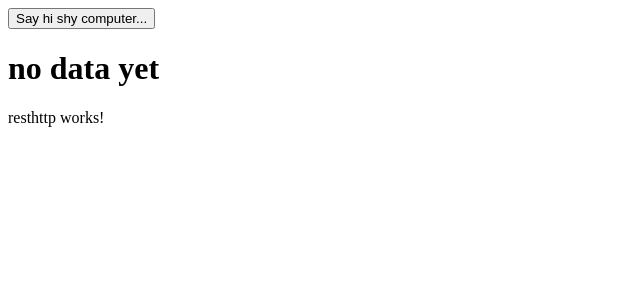
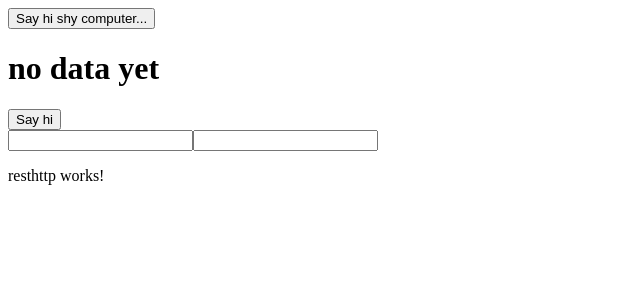
Before and after one commit to morriswa/studentManagerAngular, an Angular app: page / in a window 1280 px wide. Shown: the top 300 px of the page, without its empty margins (0-640 px from the left). Built offline with nearby package versions, Linux system fonts and the light colour scheme.

Commit message:
working! login service connected to API

```diff
--- /dev/null
+++ b/src/app/interface/login-request.ts
@@ -0,0 +1,4 @@
+export interface LoginRequest {
+    username: string;
+    password: string;
+}
--- a/src/app/resthttp/resthttp.component.html
+++ b/src/app/resthttp/resthttp.component.html
@@ -1,4 +1,10 @@
 <button (click)="sayHi()">Say hi shy computer...</button>
 <h1>{{ message }}</h1>
+<button (click)="sayHiWithCreds()">Say hi</button>
+<form [formGroup]="loginForm">
+    <input type="text" name="username" formControlName="username">
+    <input type="password" name="password" formControlName="password">
+
+</form>
 
 <p>resthttp works!</p>
--- a/src/app/resthttp/resthttp.component.ts
+++ b/src/app/resthttp/resthttp.component.ts
@@ -1,6 +1,8 @@
 import { Component, OnInit } from '@angular/core';
 import { HttpClient, HttpResponse } from '@angular/common/http';
 import { Response } from '../interface/response';
+import { FormBuilder, FormGroup } from '@angular/forms';
+import { LoginRequest } from '../interface/login-request';
 
 @Component({
   selector: 'app-resthttp',
@@ -9,13 +11,49 @@ import { Response } from '../interface/response';
 })
 export class ResthttpComponent {
 
-  readonly HTTP_URL: string = 'http://localhost:8080';
+  readonly HTTP_URL: string = 'http://localhost:8080/';
   message: string = "no data yet";
-  constructor(private http: HttpClient) { }
+
+  public loginForm: FormGroup;
+
+  constructor(private http: HttpClient, private fb: FormBuilder)
+  {
+    this.loginForm = this.fb.group({
+      username: "",
+      password: ""
+    });
+   }
 
   sayHi() {
-    this.http.get<Response>(this.HTTP_URL + '/hello').subscribe(response => {
+    this.http.get<Response>(this.HTTP_URL + 'hello').subscribe(response => {
       this.message = response.message;
     });
   }
+
+
+  sayHiWithCreds() {
+    let loginRequest: LoginRequest = {
+      "username" : this.loginForm.get('username')?.value,
+      "password" : this.loginForm.get('password')?.value
+    };
+
+    try {
+      this.http.post<Response>(this.HTTP_URL + 'api/hello',loginRequest).subscribe(response => {
+        this.message = response.message;
+      });
+    } catch(e) {
+      this.custErrorHandler(e);
+    }
+
+    // this.http.get<Response>(this.HTTP_URL + 'api/hello').subscribe(response => {
+    //   this.message = response.message;
+    // })
+  }
+
+  custErrorHandler(e: any) {
+    console.log(e);
+    this.message = e.message;
+  }
+
+
 }
```
Also changed, not shown: src/app/app.module.ts (+5 -2 lines).
